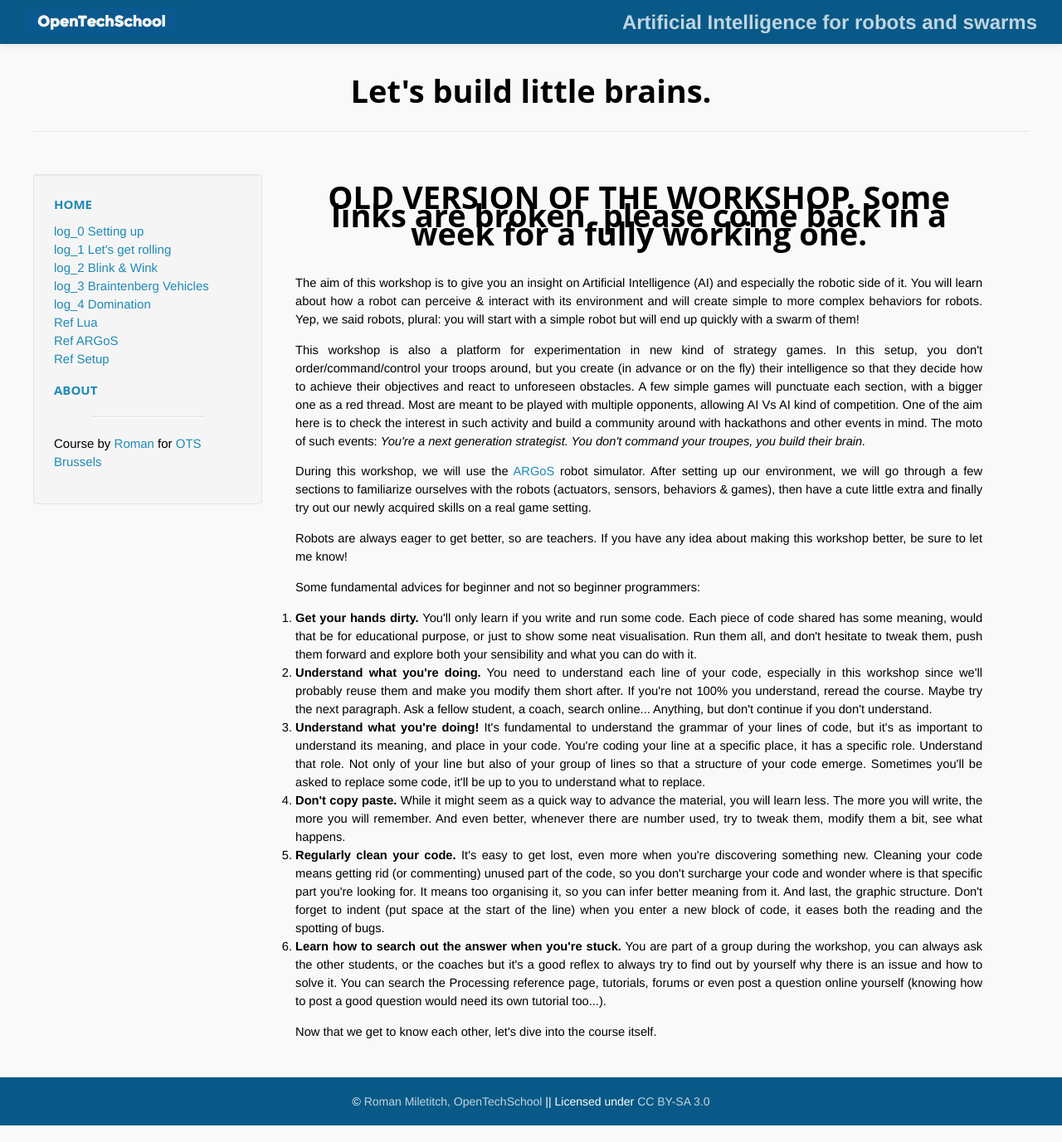
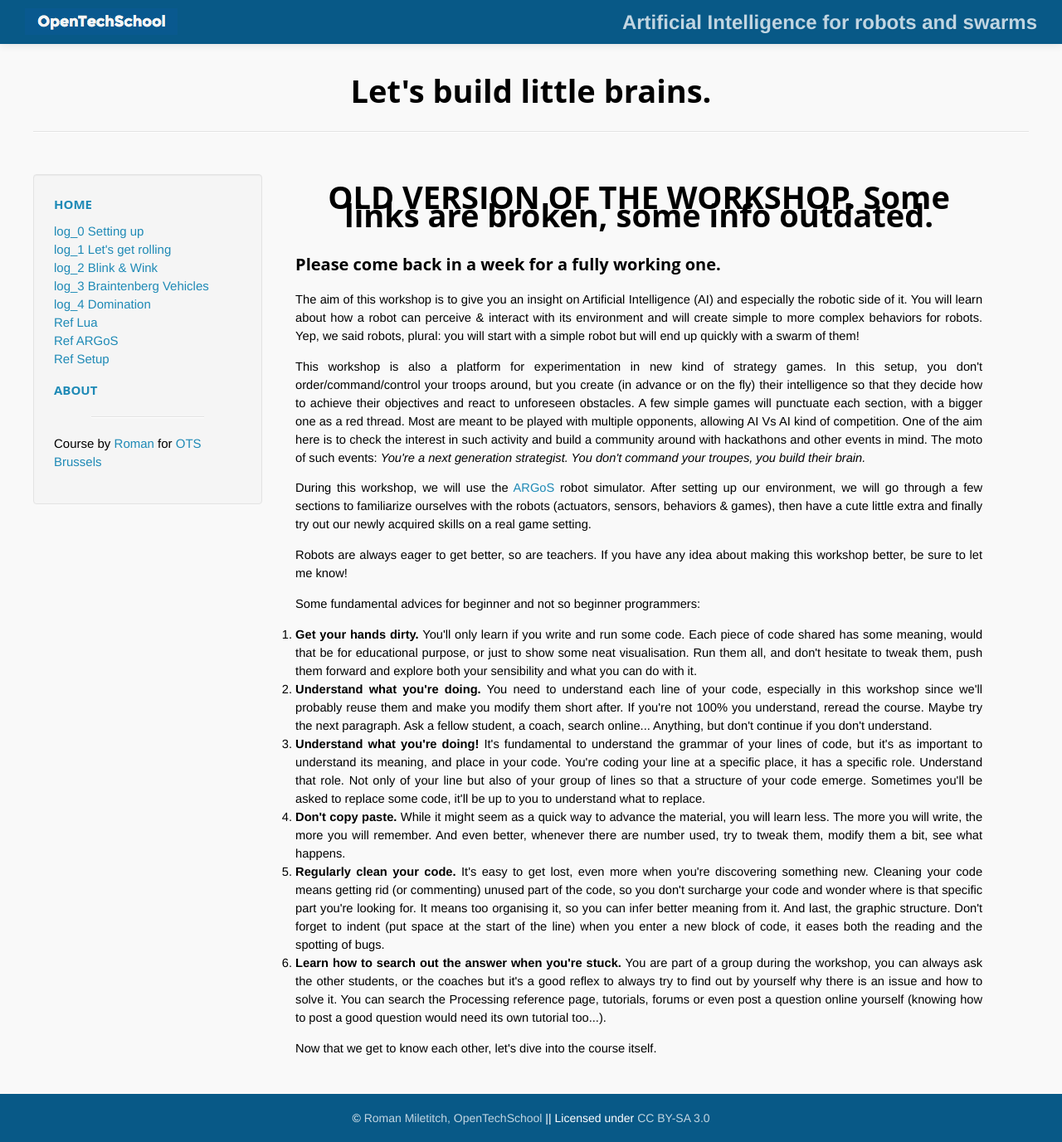
Before and after one commit to OpenTechSchool-Brussels/AI-for-robots-and-swarms, a Jekyll site: the page built from index.html, in a window 1280 px wide. Shown: the whole page at 83% size. Built offline with Jekyll 4.4.1, drawn with Linux system fonts in a browser that asks for light colours; Markdown is read by kramdown in place of the engine named in the settings.

Commit message:
Revise workshop header and update status message
Updated the workshop description to reflect broken links and outdated information.

```diff
--- a/index.html
+++ b/index.html
@@ -3,7 +3,8 @@
 title:  "Let's build little brains."
 ---
 
-<h1> OLD VERSION OF THE WORKSHOP. Some links are broken, please come back in a week for a fully working one.</h1>
+<h1>OLD VERSION OF THE WORKSHOP. Some links are broken, some info outdated.</h1>
+<h3>Please come back in a week for a fully working one.</h3>
 
 <p>The aim of this workshop is to give you an insight on Artificial Intelligence (AI) and especially the robotic side of it. You will learn about how a robot can perceive & interact with its environment and will create simple to more complex behaviors for robots. Yep, we said robots, plural: you will start with a simple robot but will end up quickly with a swarm of them!</p>
 
```
